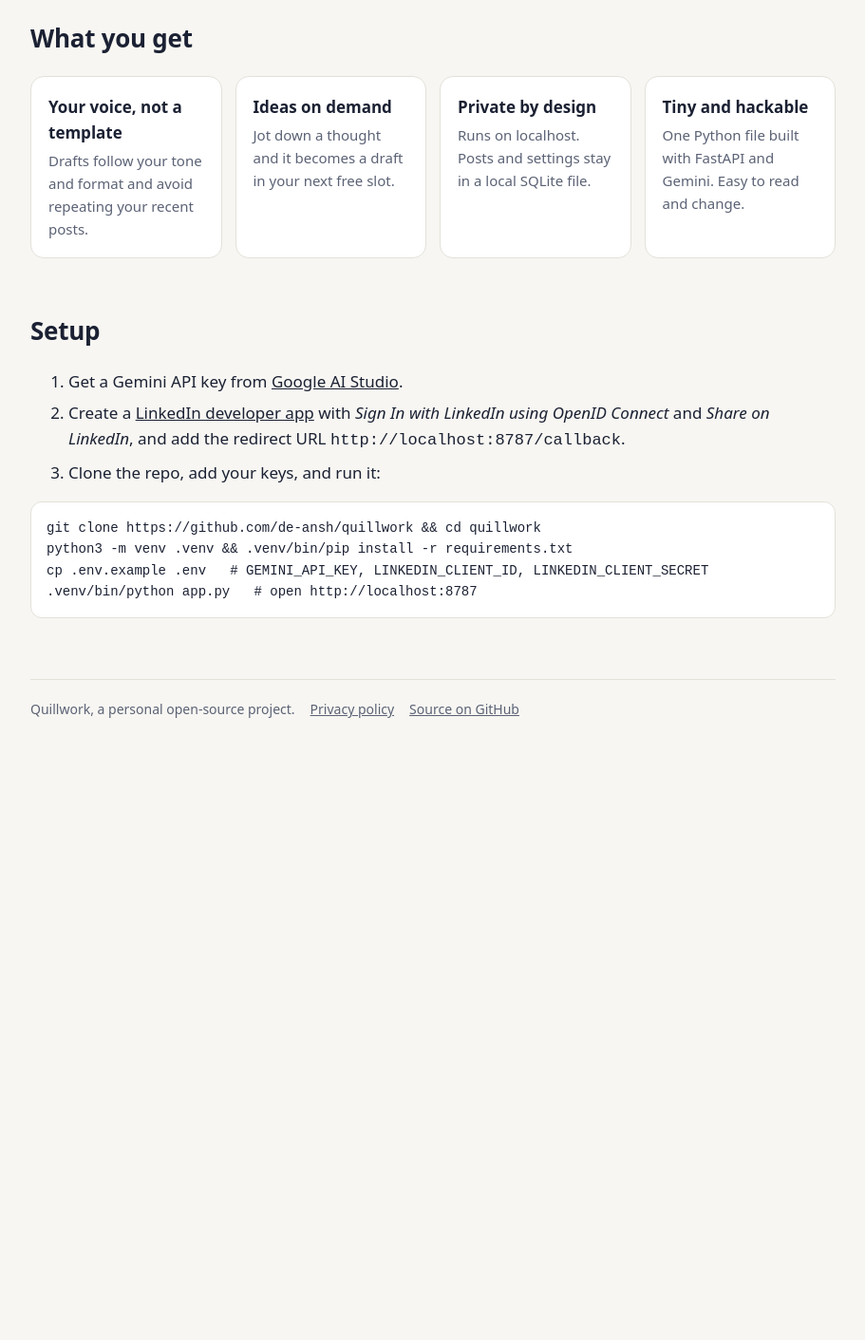
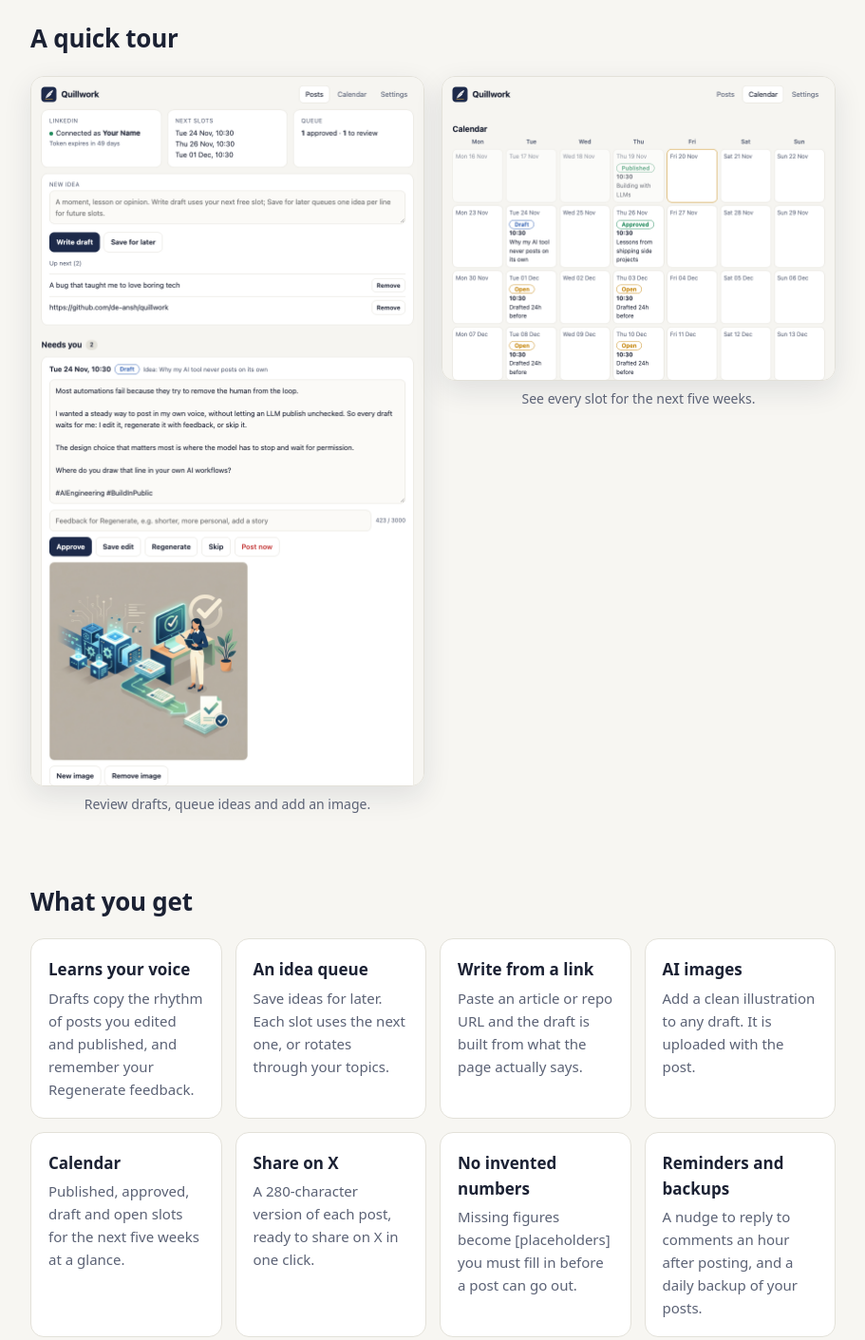
Before and after one commit to de-ansh/quillwork, a plain HTML site: page docs/index.html in a window 1280 px wide. Shown: the part 1060-2471 px from the top of the page at 95% size, without its empty margins (184-1095 px from the left). Before the commit the page ends 1883 px from the top, so only its background shows below. Drawn offline with Linux system fonts and the light colour scheme.

Commit message:
Refresh the site with app screenshots and the new features
- Tour section with home and calendar screenshots (light and dark) from a demo database
- What you get now lists voice learning, idea queue, links, images, calendar, X, placeholders, reminders and backups
- Privacy page covers images, backups and link fetching; drops the store=false claim the app never made

```diff
--- a/docs/index.html
+++ b/docs/index.html
@@ -35,6 +35,10 @@
   .card b { display:block; margin-bottom:4px; }
   .card p { margin:0; color:var(--muted); font-size:15px; }
   .step { font-size:13px; font-weight:700; color:var(--gold); letter-spacing:.06em; }
+  .shot { margin:0 0 14px; }
+  .shot img { display:block; width:100%; height:auto; border:1px solid var(--line); border-radius:14px; box-shadow:0 10px 30px rgba(20,30,60,.10); }
+  .shot figcaption { color:var(--muted); font-size:14px; margin-top:8px; text-align:center; }
+  .shots { display:grid; grid-template-columns:repeat(auto-fit, minmax(min(380px,100%), 1fr)); gap:18px; align-items:start; }
   pre { background:var(--card); border:1px solid var(--line); border-radius:12px; padding:16px; overflow-x:auto; font-size:14px; }
   ol li { margin-bottom:6px; }
   footer { border-top:1px solid var(--line); margin-top:64px; padding-top:20px; color:var(--muted); font-size:14px; display:flex; flex-wrap:wrap; gap:16px; }
@@ -45,13 +49,13 @@
   <header>
     <img src="logo.svg" alt="">
     <b>Quillwork</b>
-    <nav><a href="#how">How it works</a><a href="#setup">Setup</a><a href="https://github.com/de-ansh/quillwork">GitHub</a></nav>
+    <nav><a href="#how">How it works</a><a href="#tour">Tour</a><a href="#setup">Setup</a><a href="https://github.com/de-ansh/quillwork">GitHub</a></nav>
   </header>
 
   <section class="hero">
     <img src="logo.svg" alt="Quillwork logo">
     <h1>Your ideas, written in your voice,<br><span>posted on your schedule.</span></h1>
-    <p class="lead">Quillwork is a small, self-hosted LinkedIn writing assistant. AI drafts the post, you approve it, and it goes live at the time you picked. It runs on your own computer.</p>
+    <p class="lead">Quillwork is a small, self-hosted LinkedIn writing assistant. AI drafts the post in your voice, you approve it, and it goes live at the time you picked. It runs on your own computer.</p>
     <a class="btn" href="#setup">Get started</a><a class="btn ghost" href="https://github.com/de-ansh/quillwork">View source</a>
   </section>
 
@@ -63,10 +67,28 @@
     <div class="card"><div class="step">04</div><b>It posts itself</b><p>Approved posts go to your LinkedIn profile at the scheduled time.</p></div>
   </div>
 
+  <h2 id="tour">A quick tour</h2>
+  <div class="shots">
+    <figure class="shot">
+      <picture><source srcset="screen-home-dark.png" media="(prefers-color-scheme: dark)"><img src="screen-home-light.png" width="830" height="1500" alt="Quillwork home page: LinkedIn status, next slots, an idea queue, and a draft with an AI image and Approve, Regenerate and Post now buttons" loading="lazy"></picture>
+      <figcaption>Review drafts, queue ideas and add an image.</figcaption>
+    </figure>
+    <figure class="shot">
+      <picture><source srcset="screen-calendar-dark.png" media="(prefers-color-scheme: dark)"><img src="screen-calendar-light.png" width="830" height="640" alt="Quillwork calendar showing published, draft, approved and open slots over the next weeks" loading="lazy"></picture>
+      <figcaption>See every slot for the next five weeks.</figcaption>
+    </figure>
+  </div>
+
   <h2>What you get</h2>
   <div class="grid">
-    <div class="card"><b>Your voice, not a template</b><p>Drafts follow your tone and format and avoid repeating your recent posts.</p></div>
-    <div class="card"><b>Ideas on demand</b><p>Jot down a thought and it becomes a draft in your next free slot.</p></div>
+    <div class="card"><b>Learns your voice</b><p>Drafts copy the rhythm of posts you edited and published, and remember your Regenerate feedback.</p></div>
+    <div class="card"><b>An idea queue</b><p>Save ideas for later. Each slot uses the next one, or rotates through your topics.</p></div>
+    <div class="card"><b>Write from a link</b><p>Paste an article or repo URL and the draft is built from what the page actually says.</p></div>
+    <div class="card"><b>AI images</b><p>Add a clean illustration to any draft. It is uploaded with the post.</p></div>
+    <div class="card"><b>Calendar</b><p>Published, approved, draft and open slots for the next five weeks at a glance.</p></div>
+    <div class="card"><b>Share on X</b><p>A 280-character version of each post, ready to share on X in one click.</p></div>
+    <div class="card"><b>No invented numbers</b><p>Missing figures become [placeholders] you must fill in before a post can go out.</p></div>
+    <div class="card"><b>Reminders and backups</b><p>A nudge to reply to comments an hour after posting, and a daily backup of your posts.</p></div>
     <div class="card"><b>Private by design</b><p>Runs on localhost. Posts and settings stay in a local SQLite file.</p></div>
     <div class="card"><b>Tiny and hackable</b><p>One Python file built with FastAPI and Gemini. Easy to read and change.</p></div>
   </div>
```
Also changed, not shown: docs/privacy.html (+4 -3 lines), docs/screen-calendar-dark.png (added), docs/screen-calendar-light.png (added), docs/screen-home-dark.png (added), docs/screen-home-light.png (added).
